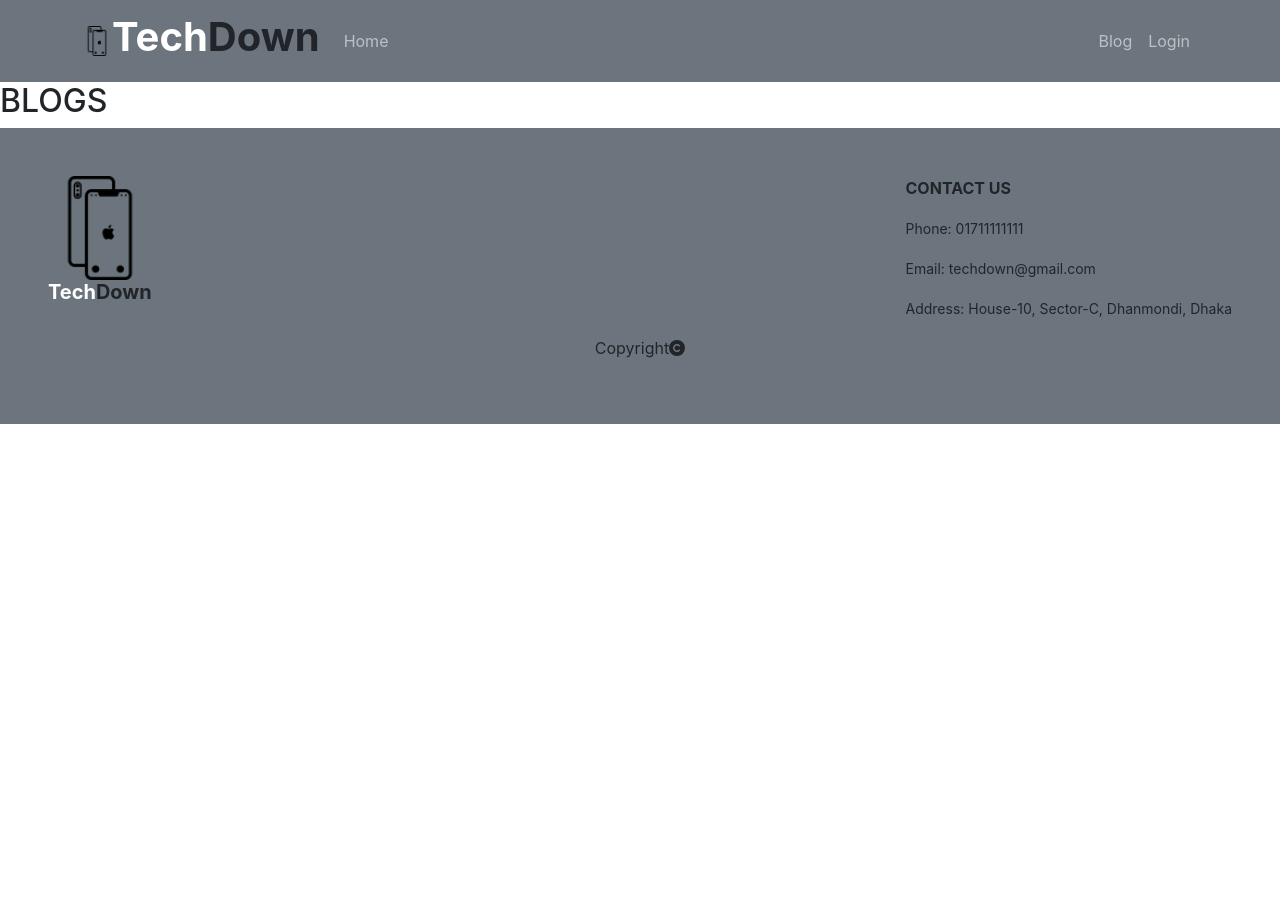
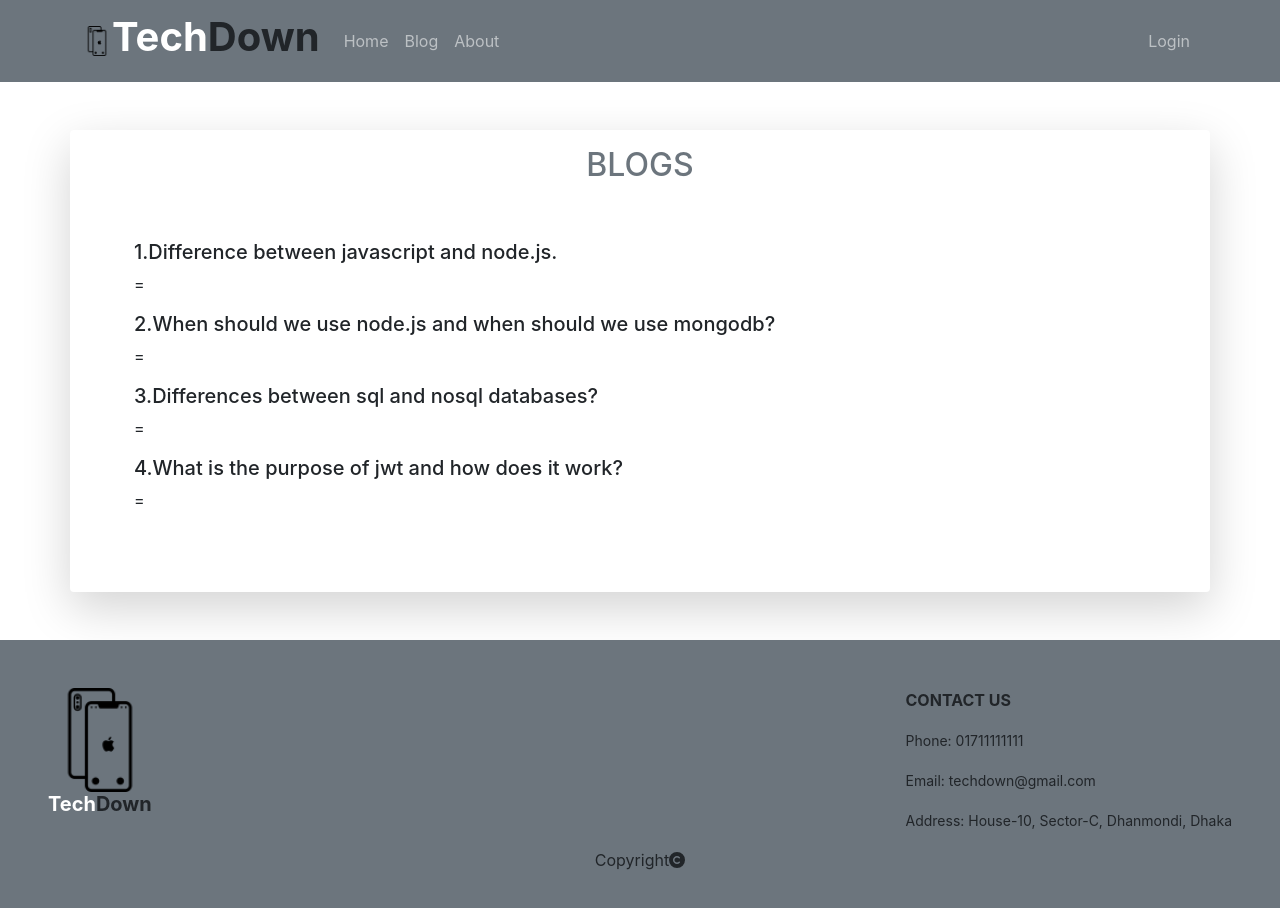
Before and after one commit to ArjunGhosh11/tech-down-client, a React (Create React App) app: page /blog in a window 1280 px wide. Shown: the top 908 px of the page. Before the commit the page ends 800 px from the top, so only its background shows below. Built offline with nearby package versions, Linux system fonts and the light colour scheme; no server answers.

Commit message:
About us and blog page added

```diff
--- a/src/App.js
+++ b/src/App.js
@@ -13,6 +13,7 @@ import Manage from './components/Manage/Manage';
 import AddItem from './components/AddItem/AddItem';
 import MyItems from './components/MyItems/MyItems';
 import { ToastContainer } from 'react-toastify';
+import About from './components/About/About';
 
 function App() {
   return (
@@ -22,6 +23,7 @@ function App() {
         <Route path='/' element={<Home></Home>}></Route>
         <Route path='/home' element={<Home></Home>}></Route>
         <Route path='/blog' element={<Blog></Blog>}></Route>
+        <Route path='/about' element={<About></About>}></Route>
         <Route path='/login' element={<Login></Login>}></Route>
         <Route path='/register' element={<Register></Register>}></Route>
         <Route path='/inventory/:id' element={
--- /dev/null
+++ b/src/components/About/About.js
@@ -0,0 +1,19 @@
+import React from 'react';
+import logo from '../../images/logo-2.png';
+
+const About = () => {
+    return (
+        <div className='text-center container shadow-lg p-3 my-5 bg-body rounded d-flex flex-column align-items-center'>
+            <h2 className='text-center'><span className='text-secondary'>ABOUT</span> US</h2>
+            <div style={{ height: "200px", width: "200px" }} className=" d-flex p-4 flex-column align-items-center bg-secondary rounded-circle">
+                <img src={logo} alt="" />
+                <h5 className='fw-bolder'><span className='text-white'>Tech</span>Down</h5>
+            </div>
+            <h4><strong>Email: </strong>techdown@gmail.com</h4>
+            <h4><strong>Phone: </strong>01711111111</h4>
+            <h4><strong>Address: </strong>House-10, Sector-C, Dhanmondi, Dhaka</h4>
+        </div>
+    );
+};
+
+export default About;
--- a/src/components/Blog/Blog.js
+++ b/src/components/Blog/Blog.js
@@ -2,8 +2,19 @@ import React from 'react';
 import './Blog.css';
 const Blog = () => {
     return (
-        <div>
-            <h2>BLOGS</h2>
+        <div className='container shadow-lg p-3 my-5 bg-body rounded'>
+            <h2 className='text-secondary text-center'>BLOGS</h2>
+            <div className='p-5'>
+                <h5>1.Difference between javascript and node.js.</h5>
+                <p>= </p>
+                <h5>2.When should we use node.js and when should we use mongodb?</h5>
+                <p>= </p>
+                <h5>3.Differences between sql and nosql databases?</h5>
+                <p>= </p>
+                <h5>4.What is the purpose of jwt and how does it work?</h5>
+                <p>= </p>
+
+            </div>
         </div>
     );
 };
--- a/src/components/Header/Header.js
+++ b/src/components/Header/Header.js
@@ -26,10 +26,11 @@ const Header = () => {
                     <Navbar.Collapse id="responsive-navbar-nav">
                         <Nav className="me-auto">
                             <Nav.Link href="home">Home</Nav.Link>
+                            <Nav.Link as={Link} to="blog">Blog</Nav.Link>
+                            <Nav.Link as={Link} to="about">About</Nav.Link>
                         </Nav>
 
                         <Nav>
-                            <Nav.Link as={Link} to="blog">Blog</Nav.Link>
                             {
                                 user && <>
                                     <Nav.Link as={Link} to="additem">Add Items</Nav.Link>
--- a/src/components/Login/Login.js
+++ b/src/components/Login/Login.js
@@ -13,7 +13,6 @@ const Login = () => {
     const passwordRef = useRef('');
     const navigate = useNavigate();
     const location = useLocation();
-
     let from = location.state?.from?.pathname || "/";
     let errorElement;
     const [
@@ -22,6 +21,7 @@ const Login = () => {
         loading,
         error,
     ] = useSignInWithEmailAndPassword(auth);
+
 
     const [sendPasswordResetEmail, sending] = useSendPasswordResetEmail(auth);
 
@@ -45,7 +45,6 @@ const Login = () => {
         signInWithEmailAndPassword(email, password);
         const { data } = await axios.post('http://localhost:5000/login', { email });
         localStorage.setItem('accessToken', data.accessToken);
-        navigate(from, { replace: true });
     }
 
     const navigateRegister = event => {
```
